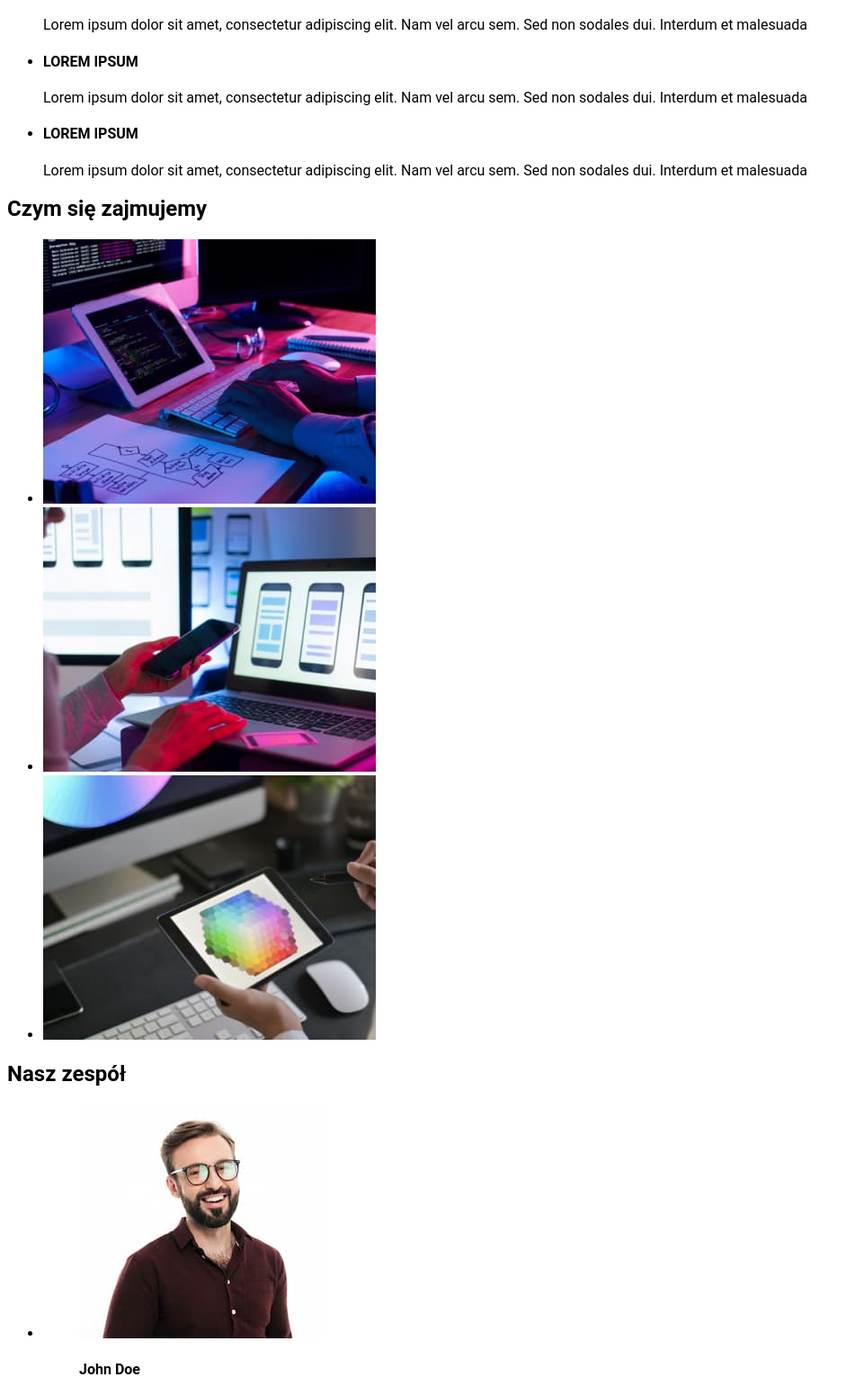
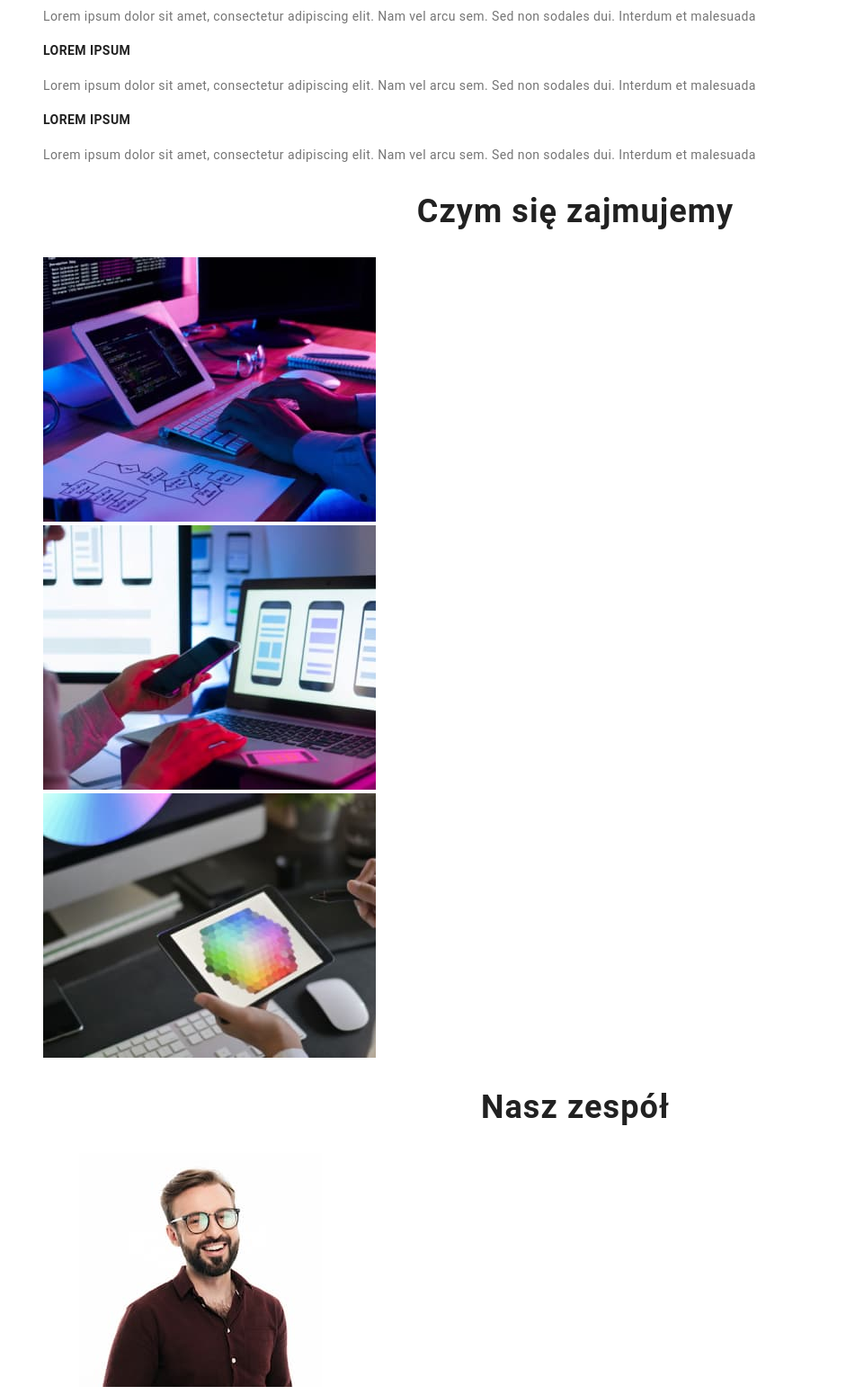
Before and after one commit to kraciastespodnie/goit-markup-hw-02, a plain HTML site: page index.html in a window 1280 px wide. Shown: the part 853-2404 px from the top of the page at 90% size, without its empty margins (0-951 px from the left). Drawn offline with Linux system fonts and the light colour scheme.

Commit message:
update style in styles.css and index.html

```diff
--- a/CSS/styles.css
+++ b/CSS/styles.css
@@ -29,7 +29,7 @@ body {
 .logo-web {
     text-decoration: none;
     color: var(--logo-color-first);
-    font-family: "Raleway";
+    font-family: "Raleway", sans-serif;
     font-size: 26px;
     font-weight: 700;
 }
@@ -37,7 +37,7 @@ body {
 .logo-studio {
     text-decoration: none;
     color: var(--logo-color-second);
-    font-family: "Raleway";
+    font-family: "Raleway", sans-serif;
     font-size: 26px;
     font-weight: 700;
 }
@@ -80,3 +80,91 @@ body {
     text-align: center;
     letter-spacing: 0.06em;
 }
+
+.banner-button {
+    background-color: var(--button);
+    color: var(--button-text);
+    width: 200px;
+    height: 50px;
+    font-size: 16px;
+    font-weight: 700;
+    line-height: 1.88;
+    text-align: center;
+    letter-spacing: 0.06em;
+    cursor: pointer;
+    border: none;
+}
+
+.advantages {
+    background-color: #ffffff;
+    font-family: "Roboto", sans-serif;
+}
+
+.advantages-list {
+    list-style-type: none;
+}
+
+.advantages-list h4 {
+    font-size: 14px;
+    font-weight: 700;
+    color: var(--main-color);
+    line-height: 1.14;
+    letter-spacing: 0.03em;
+}
+
+.advantages-list p {
+    font-size: 14px;
+    color: var(--description-color);
+    line-height: 1.71;
+    letter-spacing: 0.03em;
+}
+
+.what-we-do {
+    background-color: #ffffff;
+    font-family: "Roboto", sans-serif;
+}
+
+.what-we-do h2 {
+    font-size: 36px;
+    font-weight: 700;
+    color: var(--main-color);
+    line-height: 1.16;
+    letter-spacing: 0.03em;
+    text-align: center;
+}
+
+.what-we-do ul {
+    list-style-type: none;
+}
+
+.what-we-do img {
+    width: 370;
+    height: 294;
+}
+
+.our-team {
+    background-color: #ffffff;
+    font-family: "Roboto", sans-serif;
+}
+
+.our-team h2 {
+    font-size: 36px;
+    font-weight: 700;
+    color: var(--main-color);
+    line-height: 1.17;
+    letter-spacing: 0.03em;
+    text-align: center;
+}
+
+.our-team ul {
+    list-style-type: none;
+}
+
+.our-team-worker {
+    background-color: #ffffff;
+    width: 270px;
+    height: 368px;
+}
+
+.our-team-worker-text {
+}
--- a/index.html
+++ b/index.html
@@ -1,5 +1,5 @@
 <!DOCTYPE html>
-<html lang="en">
+<html lang="pl">
     <head>
         <meta charset="UTF-8" />
         <link rel="stylesheet" href="CSS/styles.css" />
@@ -42,8 +42,8 @@
                     Zamów usługę
                 </button>
             </div>
-            <div>
-                <ul>
+            <div class="advantages">
+                <ul class="advantages-list">
                     <li>
                         <h4>LOREM IPSUM</h4>
                         <p>
@@ -78,7 +78,7 @@
                     </li>
                 </ul>
             </div>
-            <div>
+            <div class="what-we-do">
                 <div>
                     <h2>Czym się zajmujemy</h2>
                 </div>
@@ -109,18 +109,18 @@
                     </li>
                 </ul>
             </div>
-            <div>
+            <div class="our-team">
                 <h2>Nasz zespół</h2>
                 <ul>
                     <li>
-                        <figure>
+                        <figure class="our-team-worker">
                             <img
                                 src="images/zespol1.jpg"
                                 alt="Product Designer"
                                 width="270"
                                 height="260"
                             />
-                            <figcaption>
+                            <figcaption class="our-team-worker-text">
                                 <h4>John Doe</h4>
                                 <p>Product Designer</p>
                             </figcaption>
```
Also changed, not shown: portfolio.html (+1 -1 lines).
